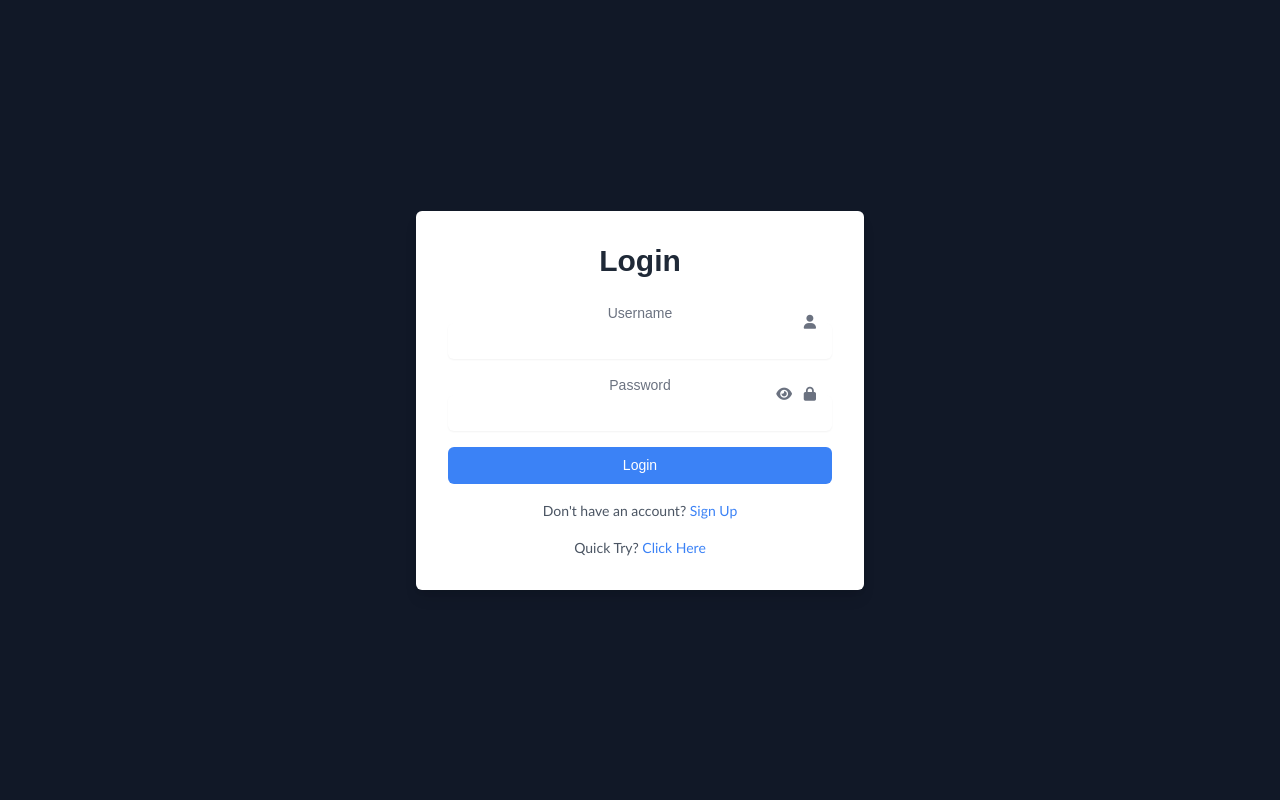
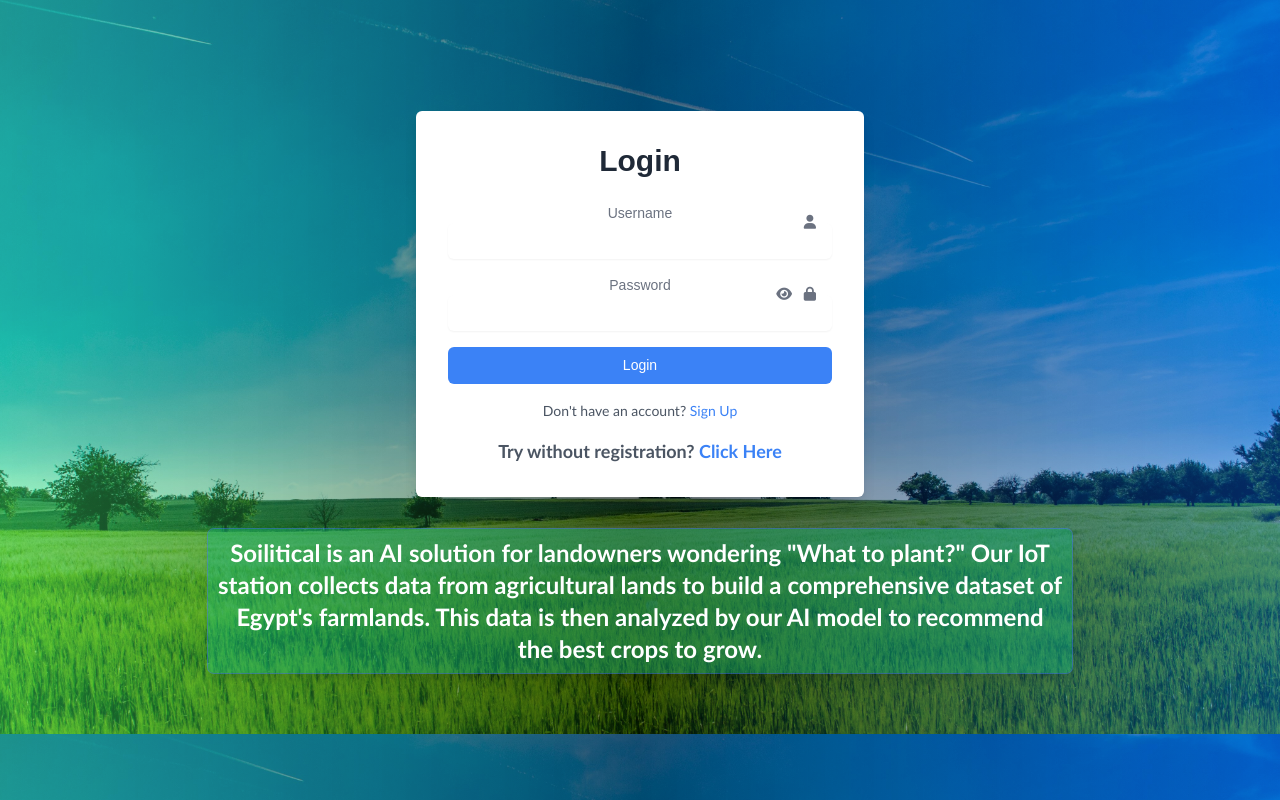
Before and after one commit to HasanAbdelhady/Soilitical, a Flask app: page /login in a window 1280 px wide. Shown: the part 66-866 px from the top of the page. Run offline with Flask 3, Linux system fonts and the light colour scheme; style sheets or scripts are compiled from the project's sources; parts of the project's set-up code (start-up, migrations or seed data) failed here and were passed over; some libraries are stand-ins or nearby versions.

Commit message:
Update login.html

```diff
--- a/templates/login.html
+++ b/templates/login.html
@@ -1,13 +1,18 @@
 {% extends 'base.html' %} {% block content %}
-<div class="flex items-center justify-center h-screen bg-gray-900">
-  <div class="bg-white shadow-lg p-8 rounded-md max-w-md w-11/12 md:w-full">
-    <h2 class="text-3xl font-semibold mb-6 text-gray-800">Login</h2>
+
+<div class="flex items-center justify-center h-screen">
+  <div class="flex flex-col items-center justify-center w-full max-w-4xl">
+    <div class="bg-white shadow-lg p-8 rounded-md max-w-md w-full">
+      <h2 class="text-3xl font-semibold mb-6 text-gray-800 text-center">
+        Login
+      </h2>
       {% if error %}
       <div class="bg-red-500 text-white p-3 mb-4 rounded-md">
         <p><i class="fas fa-exclamation-triangle"></i> {{ error }}</p>
       </div>
       {% endif %}
       <form action="/login" method="post" class="space-y-4">
+        <input type="hidden" name="csrf_token" value="{{ csrf_token() }}" />
         <div class="relative">
           <label for="username" class="block text-sm font-medium text-gray-500"
             >Username</label
@@ -43,20 +48,32 @@
           Login
         </button>
       </form>
-    <p class="text-gray-600 mt-4">
+      <p class="text-gray-600 mt-4 text-center">
         Don't have an account?
         <a href="{{ url_for('signup') }}" class="text-blue-500 hover:underline"
           >Sign Up</a
         >
       </p>
-    <p class="text-gray-600 mt-4">
-      Quick Try?
-      <a href="{{ url_for('quicktry') }}" class="text-blue-500 hover:underline"
+      <p class="text-gray-600 mt-4 text-center text-lg font-bold">
+        Try without registration?
+        <a
+          href="{{ url_for('quicktry') }}"
+          class="text-blue-500 hover:underline"
           >Click Here</a
         >
       </p>
     </div>
+    <p
+      class="m-4 sm:mt-8 text-xl p-2 sm:text-2xl font-bold text-center bg-green-500 bg-opacity-40 rounded-md shadow-lg ring-1 ring-lime-200 shadow-lime-300 hover:shadow-none"
+    >
+      Soilitical is an AI solution for landowners wondering "What to plant?" Our
+      IoT station collects data from agricultural lands to build a comprehensive
+      dataset of Egypt's farmlands. This data is then analyzed by our AI model
+      to recommend the best crops to grow.
+    </p>
   </div>
+</div>
+
 <script>
   function togglePasswordVisibility(fieldId, eyeIcon) {
     const field = document.getElementById(fieldId);
```
Lines whose indentation alone changed are shown as unchanged.
